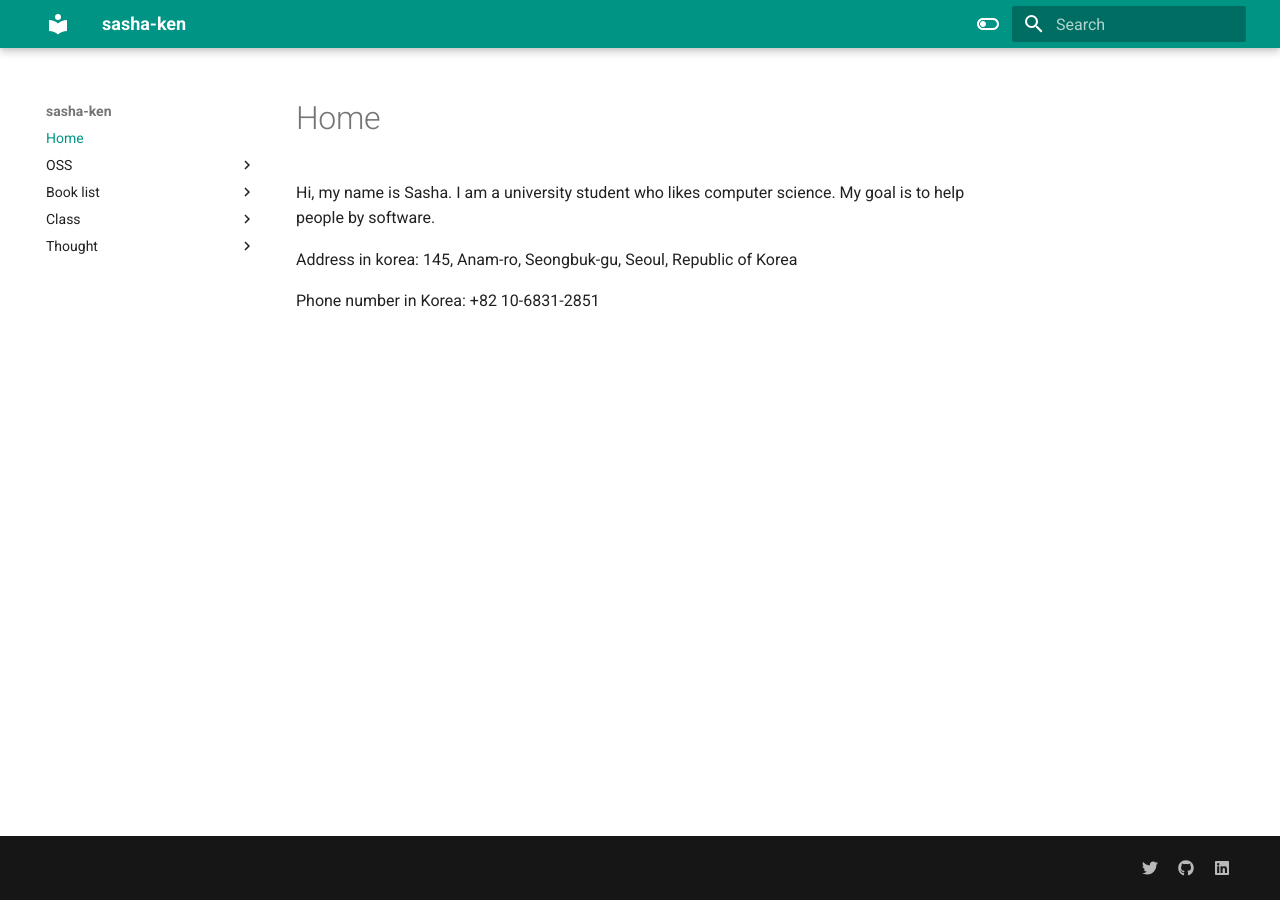
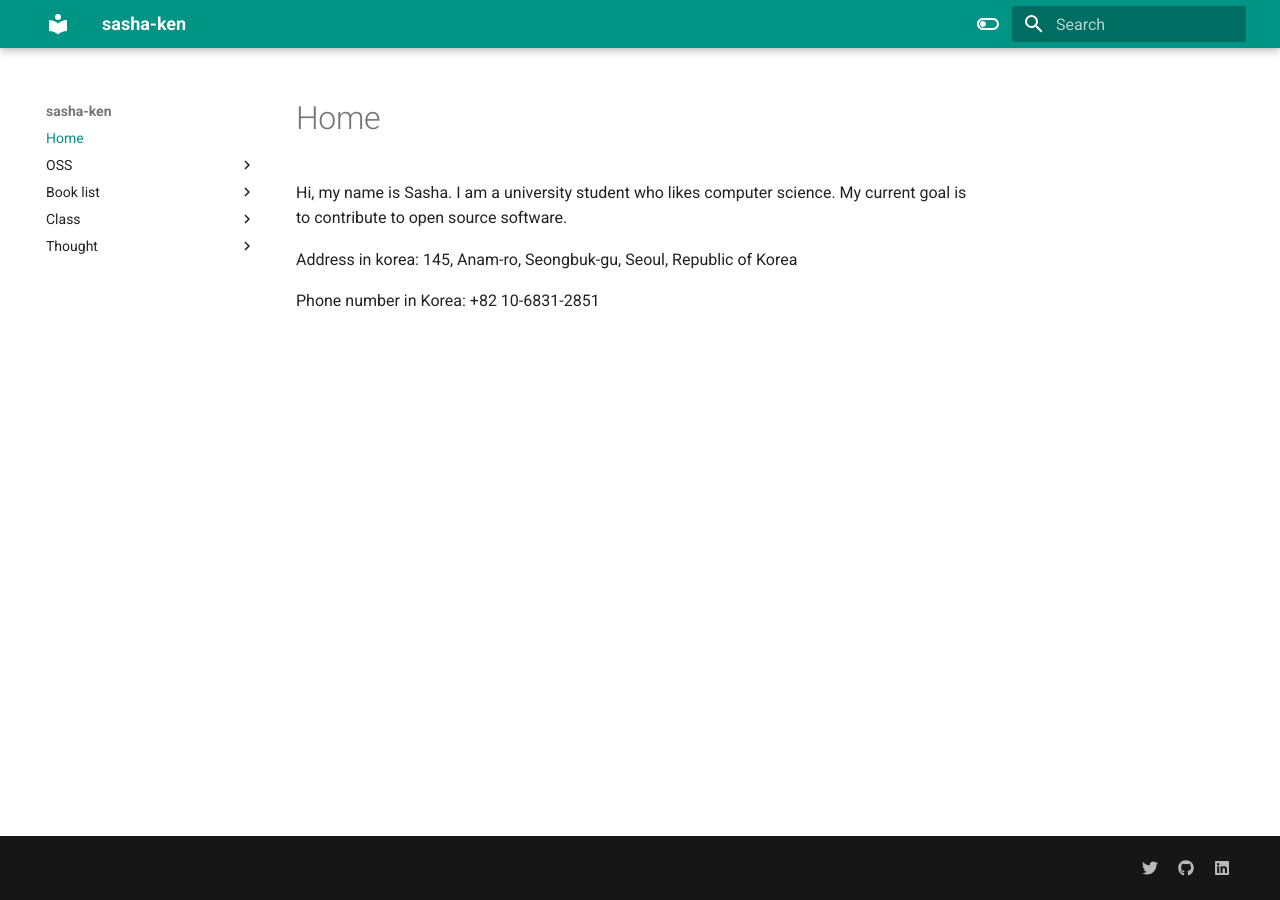
Before and after one commit to quinn-sasha/sasha-ken, an MkDocs documentation site: the page built from docs/index.md, in a window 1280 px wide. Built offline with MkDocs 1.6.1 and Material for MkDocs 9.7.7, drawn with Linux system fonts in a browser that asks for light colours.

Commit message:
Fixed head level warinig

```diff
--- a/docs/index.md
+++ b/docs/index.md
@@ -1,6 +1,8 @@
+# Home
+
 Hi, my name is Sasha.
 I am a university student who likes computer science.
-My goal is to help people by software.
+My current goal is to contribute to open source software.
 
 Address in korea:
 145, Anam-ro, Seongbuk-gu, Seoul, Republic of Korea
```
